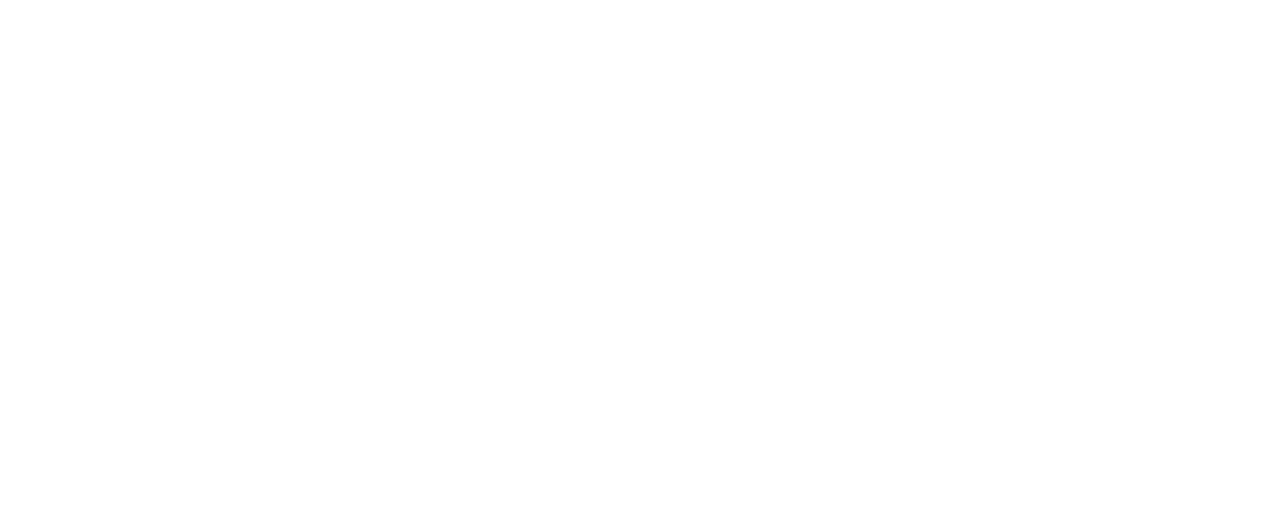
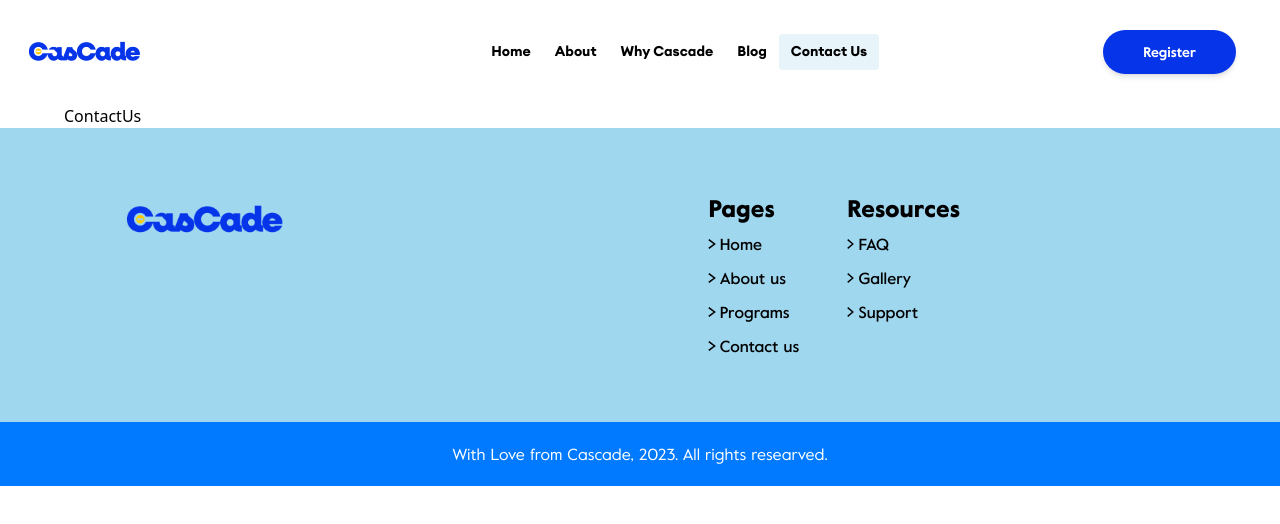
Before and after one commit to CascadeHQ/CascadeHQ-Website, a React (Vite) app in the folder Cascade-Website/: page /contact-us in a window 1280 px wide. Before the commit this address had no page. Shown: the top 524 px of the page. Built offline with nearby package versions, Linux system fonts and the light colour scheme.

Commit message:
feat: folder structure for contact us

```diff
--- /dev/null
+++ b/Cascade-Website/src/pages/contactUs/ContactUs.tsx
@@ -0,0 +1,23 @@
+import React from "react";
+
+// Template
+import Template from "../../widgets/Template";
+
+// seo
+import Seo from "../../components/seo/Seo";
+
+const ContactUs = () => {
+  return (
+    <Template>
+      <Seo
+        title="Cascade | Home Page"
+        description="description for about page"
+        type="Website"
+        name="Cascade"
+      />
+      <p className="px-5 lg:px-16">ContactUs</p>
+    </Template>
+  );
+};
+
+export default ContactUs;
--- a/Cascade-Website/src/routes/ApplicationRoutes.tsx
+++ b/Cascade-Website/src/routes/ApplicationRoutes.tsx
@@ -3,12 +3,14 @@
 // Pages
 import Home from "../pages/home/Home";
 import AboutUs from "../pages/aboutUs/AboutUs";
+import ContactUs from "../pages/contactUs/ContactUs";
 
 const ApplicationRoutes = () => {
   return (
       <Routes>
         <Route path="/" element={<Home />} />
         <Route path="/about-us" element={<AboutUs/>}/>
+        <Route path="/contact-us" element={<ContactUs />}/>
       </Routes>
   );
 };
```
